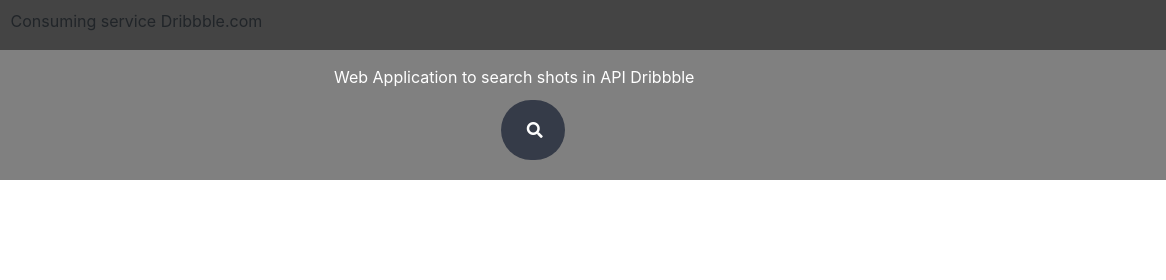
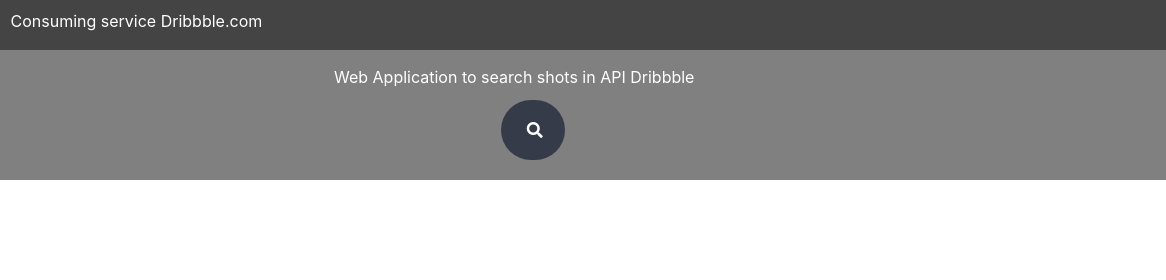
Before and after one commit to JoseJunio/APIDribbble, a website: page app/index.html in a window 1280 px wide. Shown: the top 280 px of the page, 114-1280 px from the left. Drawn offline with nearby package versions, Linux system fonts and the light colour scheme; no server answers.

Commit message:
Add files via upload
Correção do class describle.

```diff
--- a/app/app.css
+++ b/app/app.css
@@ -25,7 +25,7 @@
    margin: auto;
 }
 
-.describle{
+#describle{
   color: white;
 }
 
```
